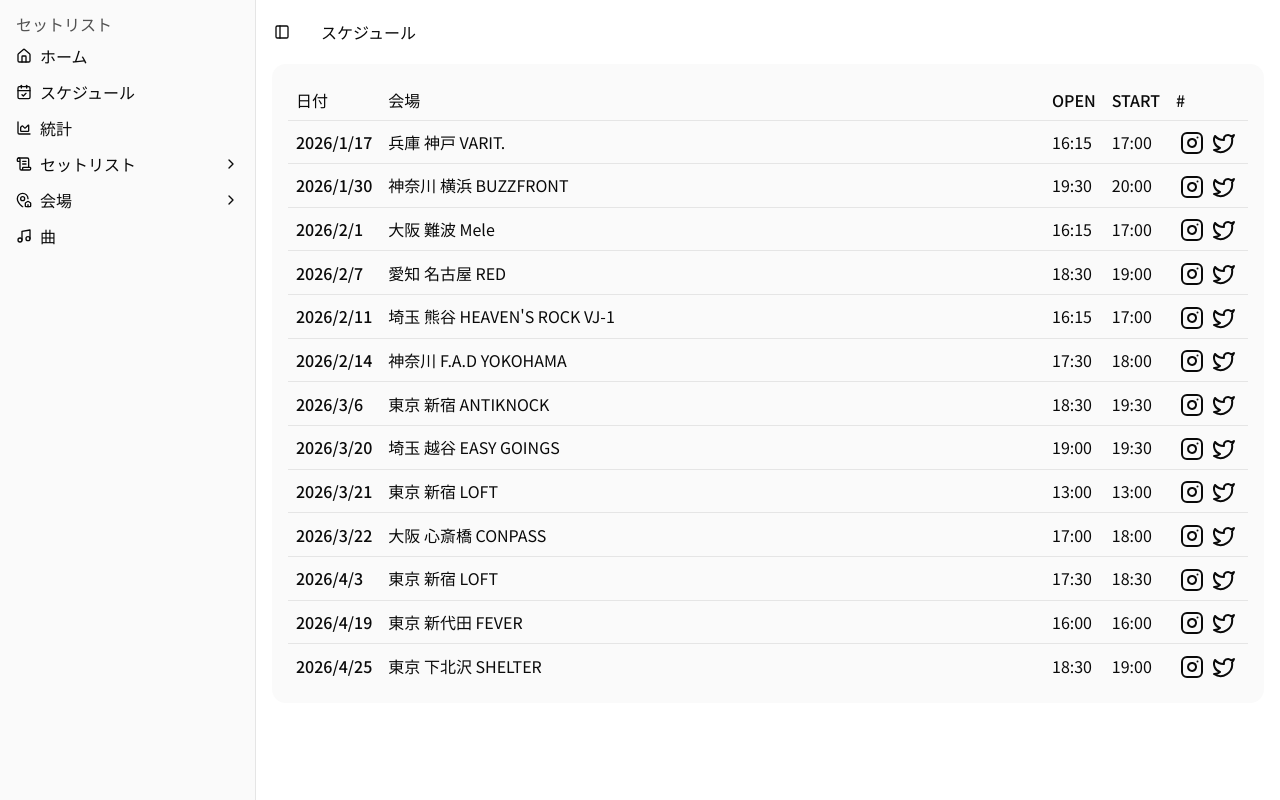
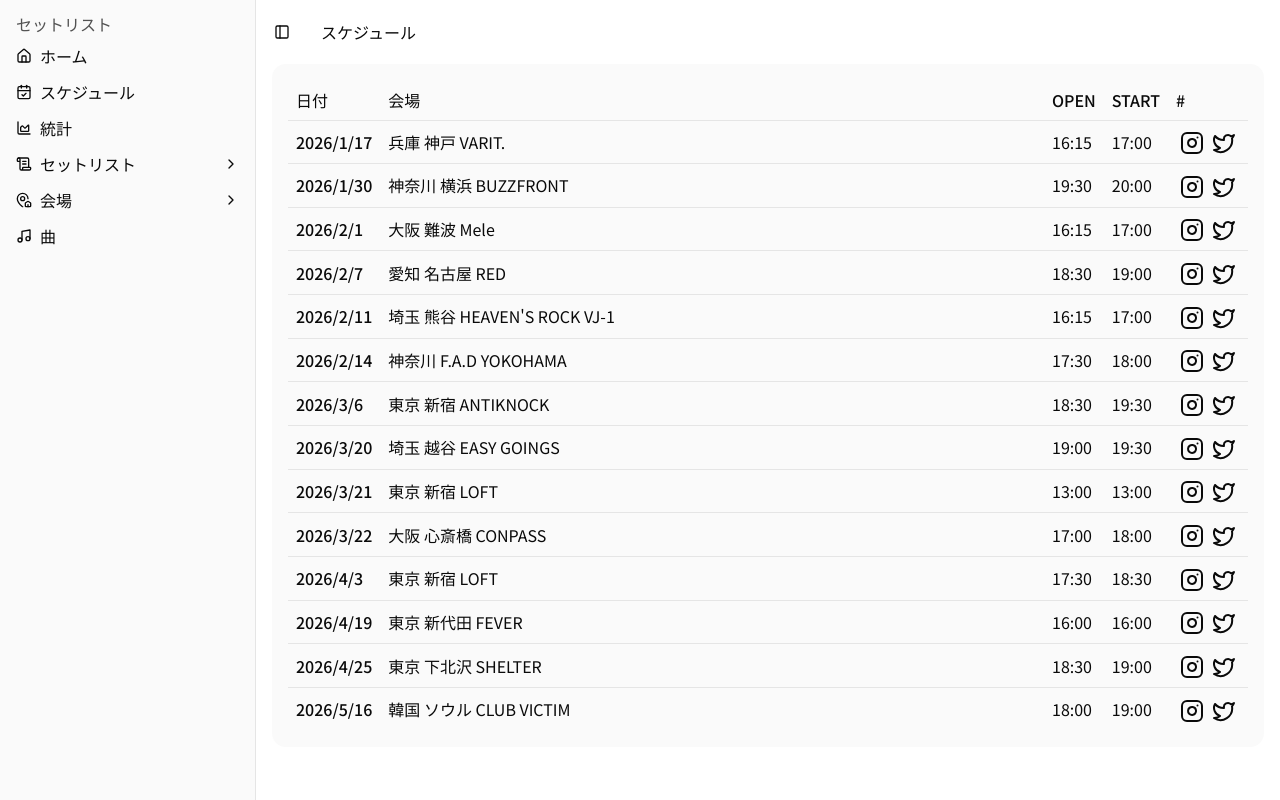
Before and after one commit to AZUSAHMR/setori, a Next.js app: page /schedule in a window 1280 px wide. Built offline with nearby package versions, Linux system fonts and the light colour scheme.

Commit message:
chore: 260516 schedule

```diff
--- a/components/app-sidebar.tsx
+++ b/components/app-sidebar.tsx
@@ -120,6 +120,10 @@ export function AppSidebar({ ...props }: React.ComponentProps<typeof Sidebar>) {
                     title: "九州 ・ 沖縄",
                     url: `/place/${encodeURIComponent("九州 ・ 沖縄")}`,
                 },
+                {
+                    title: "海外",
+                    url: `/place/${encodeURIComponent("海外")}`,
+                },
             ],
         },
         {
--- a/public/schedule.json
+++ b/public/schedule.json
@@ -128,5 +128,15 @@
         },
         "open": "18:30",
         "start": "19:00"
+    },
+    "2026/5/16": {
+        "place": "韓国 ソウル CLUB VICTIM",
+        "area": "海外",
+        "link": {
+            "instagram": "https://www.instagram.com/p/DS7AoO3jFOF/",
+            "twitter": "https://x.com/OLEDICKFOGGY/status/2006346525283418401"
+        },
+        "open": "18:00",
+        "start": "19:00"
     }
 }
```
